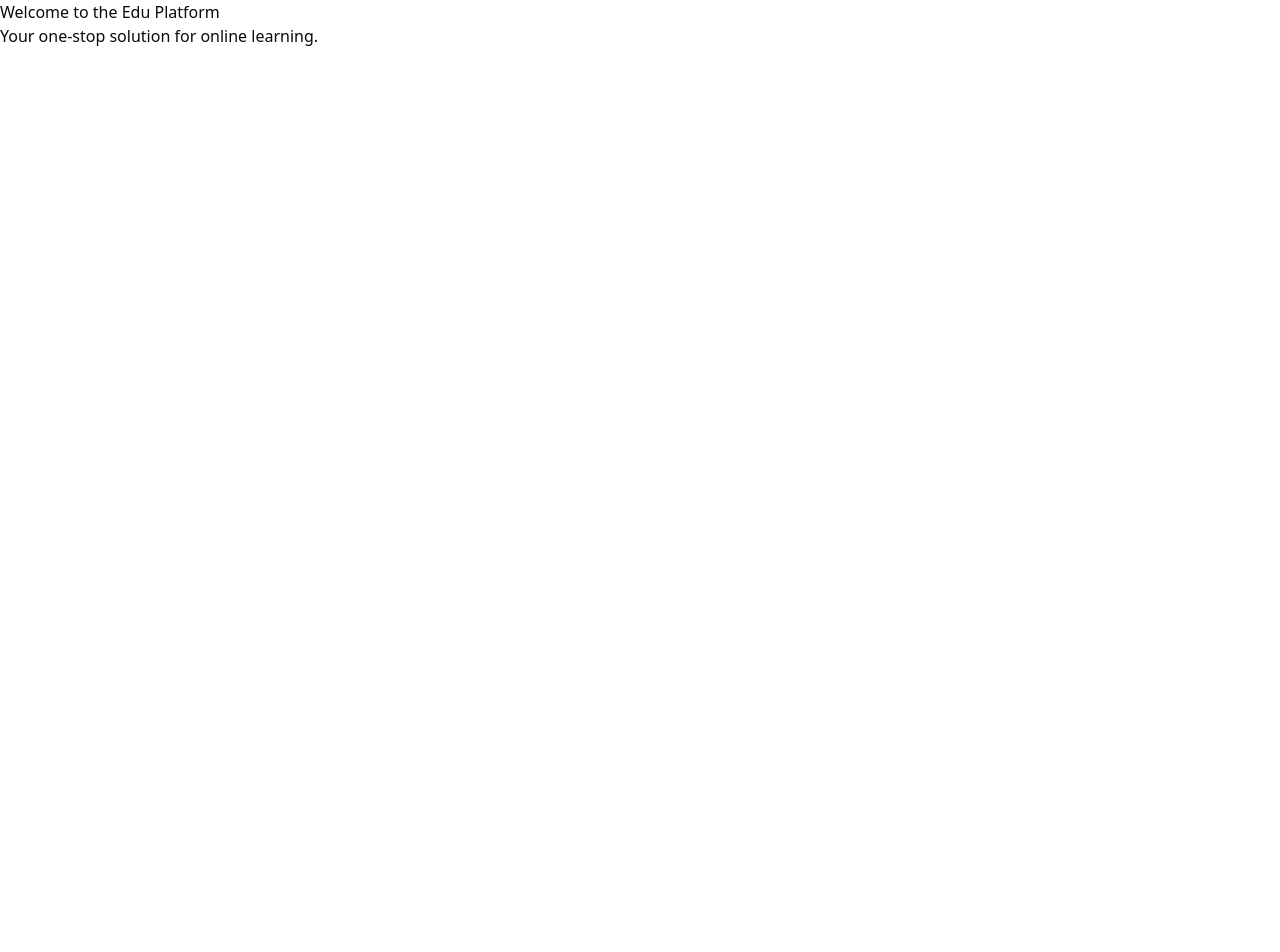
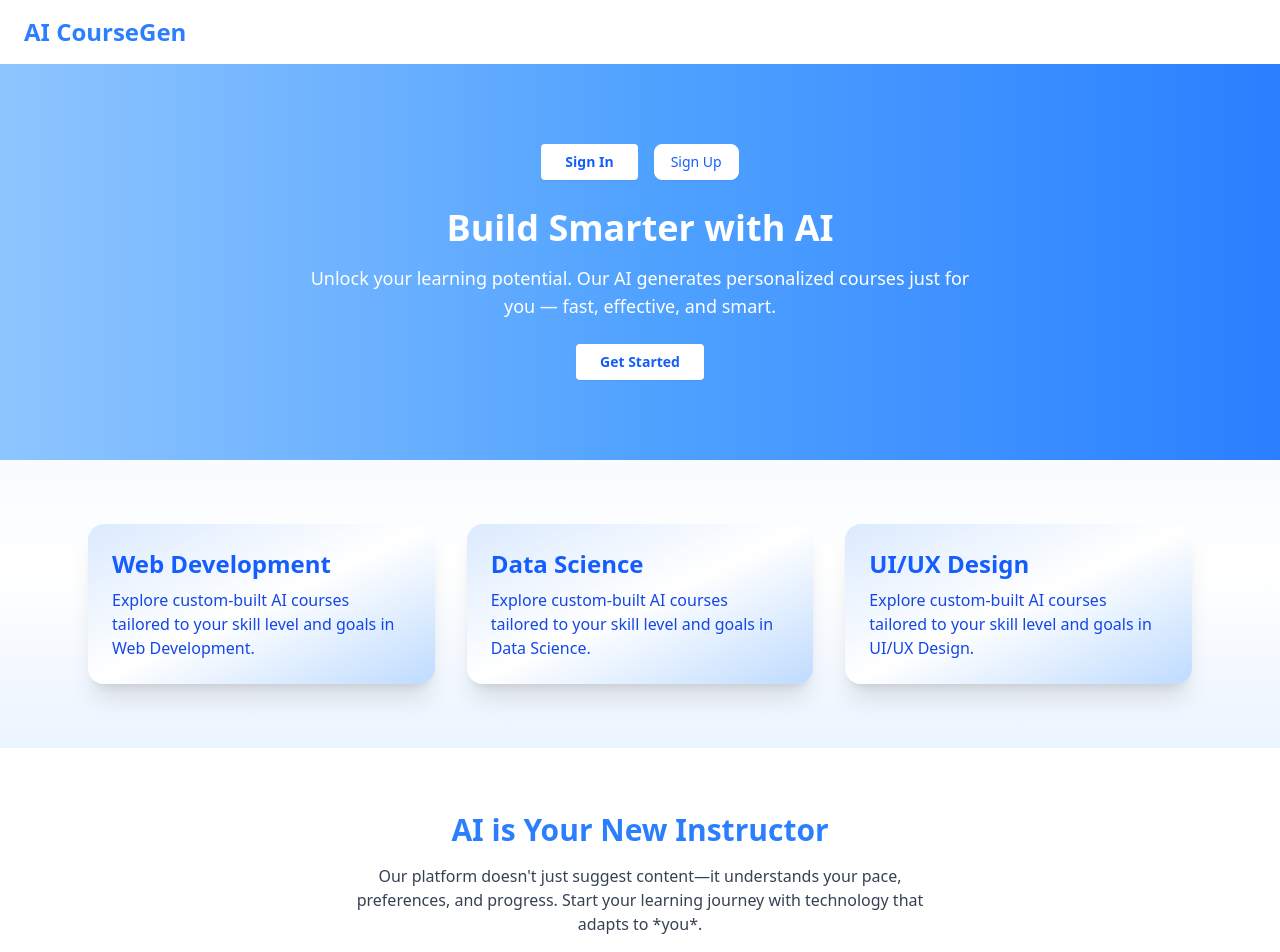
Before and after one commit to OSAMA-148/edu-platform, a Next.js app: page / in a window 1280 px wide. Shown: the top 952 px of the page. Before the commit the page ends 800 px from the top, so only its background shows below. Built offline with nearby package versions, Linux system fonts and the light colour scheme.

Commit message:
create home page

```diff
--- a/app/page.jsx
+++ b/app/page.jsx
@@ -1,9 +1,94 @@
+import { Button } from "@/components/ui/button";
+import { UserButton } from "@clerk/nextjs";
+import Link from "next/link";
 
 export default function Home() {
-  return (
-    <main>
-      <h1>Welcome to the Edu Platform</h1>
-      <p>Your one-stop solution for online learning.</p>
-    </main>
-  );
+    return (
+        <div className="min-h-screen flex flex-col justify-between bg-gradient-to-b from-blue-100 via-white to-blue-200">
+            {/* Navbar */}
+            <nav className="flex justify-between items-center px-6 py-4 shadow-md bg-white">
+                <h1 className="text-2xl font-bold text-blue-500">
+                    AI CourseGen
+                </h1>
+                <UserButton />
+            </nav>
+
+            {/* Hero Section */}
+            <section className="text-center py-20 px-4 bg-gradient-to-r from-blue-300 via-blue-400 to-blue-500 text-white">
+                <div className="mb-7">
+                    <Link href="/sign-in">
+                        <Button className="bg-white text-blue-600 font-semibold px-6 py-2 rounded hover:bg-blue-100 transition">
+                            Sign In
+                        </Button>
+                    </Link>
+
+                    <Link href="/sign-up" className="ml-4">
+                        <Button
+                            variant="outline"
+                            className="text-blue-600 border-white hover:bg-blue-400 transition"
+                        >
+                            Sign Up
+                        </Button>
+                    </Link>
+                </div>
+
+                <h2 className="text-4xl font-extrabold mb-4">
+                    Build Smarter with AI
+                </h2>
+                <p className="text-lg max-w-2xl mx-auto mb-6">
+                    Unlock your learning potential. Our AI generates
+                    personalized courses just for you — fast, effective, and
+                    smart.
+                </p>
+                <Button className="bg-white text-blue-600 font-semibold px-6 py-2 rounded hover:bg-blue-100 transition">
+                    Get Started
+                </Button>
+            </section>
+
+            {/* Features / Cards */}
+            <section className="py-16 px-6 grid md:grid-cols-3 gap-8 max-w-6xl mx-auto">
+                {["Web Development", "Data Science", "UI/UX Design"].map(
+                    (category, idx) => (
+                        <div
+                            key={idx}
+                            className="p-6 rounded-2xl shadow-xl bg-gradient-to-br from-blue-100 via-white to-blue-200 hover:scale-105 transform transition"
+                        >
+                            <h3 className="text-2xl font-bold text-blue-600 mb-2">
+                                {category}
+                            </h3>
+                            <p className="text-blue-700">
+                                Explore custom-built AI courses tailored to your
+                                skill level and goals in {category}.
+                            </p>
+                        </div>
+                    )
+                )}
+            </section>
+
+            {/* Middle Message */}
+            <section className="py-16 text-center px-6 bg-white">
+                <h2 className="text-3xl font-bold text-blue-500 mb-4">
+                    AI is Your New Instructor
+                </h2>
+                <p className="text-gray-700 max-w-xl mx-auto">
+                    Our platform doesn't just suggest content—it understands
+                    your pace, preferences, and progress. Start your learning
+                    journey with technology that adapts to *you*.
+                </p>
+            </section>
+
+            {/* Footer */}
+            <footer className="bg-blue-500 text-white py-6 mt-10">
+                <div className="text-center">
+                    <p className="font-semibold">
+                        © 2025 AI CourseGen. All rights reserved.
+                    </p>
+                    <p className="text-sm mt-2">
+                        Empowering education with the power of artificial
+                        intelligence.
+                    </p>
+                </div>
+            </footer>
+        </div>
+    );
 }
--- /dev/null
+++ b/components/ui/button.jsx
@@ -0,0 +1,55 @@
+import * as React from "react"
+import { Slot } from "@radix-ui/react-slot"
+import { cva } from "class-variance-authority";
+
+import { cn } from "@/lib/utils"
+
+const buttonVariants = cva(
+  "inline-flex items-center justify-center gap-2 whitespace-nowrap rounded-md text-sm font-medium transition-all disabled:pointer-events-none disabled:opacity-50 [&_svg]:pointer-events-none [&_svg:not([class*='size-'])]:size-4 shrink-0 [&_svg]:shrink-0 outline-none focus-visible:border-ring focus-visible:ring-ring/50 focus-visible:ring-[3px] aria-invalid:ring-destructive/20 dark:aria-invalid:ring-destructive/40 aria-invalid:border-destructive",
+  {
+    variants: {
+      variant: {
+        default:
+          "bg-primary text-primary-foreground shadow-xs hover:bg-primary/90",
+        destructive:
+          "bg-destructive text-white shadow-xs hover:bg-destructive/90 focus-visible:ring-destructive/20 dark:focus-visible:ring-destructive/40 dark:bg-destructive/60",
+        outline:
+          "border bg-background shadow-xs hover:bg-accent hover:text-accent-foreground dark:bg-input/30 dark:border-input dark:hover:bg-input/50",
+        secondary:
+          "bg-secondary text-secondary-foreground shadow-xs hover:bg-secondary/80",
+        ghost:
+          "hover:bg-accent hover:text-accent-foreground dark:hover:bg-accent/50",
+        link: "text-primary underline-offset-4 hover:underline",
+      },
+      size: {
+        default: "h-9 px-4 py-2 has-[>svg]:px-3",
+        sm: "h-8 rounded-md gap-1.5 px-3 has-[>svg]:px-2.5",
+        lg: "h-10 rounded-md px-6 has-[>svg]:px-4",
+        icon: "size-9",
+      },
+    },
+    defaultVariants: {
+      variant: "default",
+      size: "default",
+    },
+  }
+)
+
+function Button({
+  className,
+  variant,
+  size,
+  asChild = false,
+  ...props
+}) {
+  const Comp = asChild ? Slot : "button"
+
+  return (
+    (<Comp
+      data-slot="button"
+      className={cn(buttonVariants({ variant, size, className }))}
+      {...props} />)
+  );
+}
+
+export { Button, buttonVariants }
--- a/package.json
+++ b/package.json
@@ -10,6 +10,7 @@
   },
   "dependencies": {
     "@clerk/nextjs": "^6.28.1",
+    "@radix-ui/react-slot": "^1.2.3",
     "class-variance-authority": "^0.7.1",
     "clsx": "^2.1.1",
     "lucide-react": "^0.536.0",
```
Also changed, not shown: 1 other file (tests, documents, lock files or other folders).
